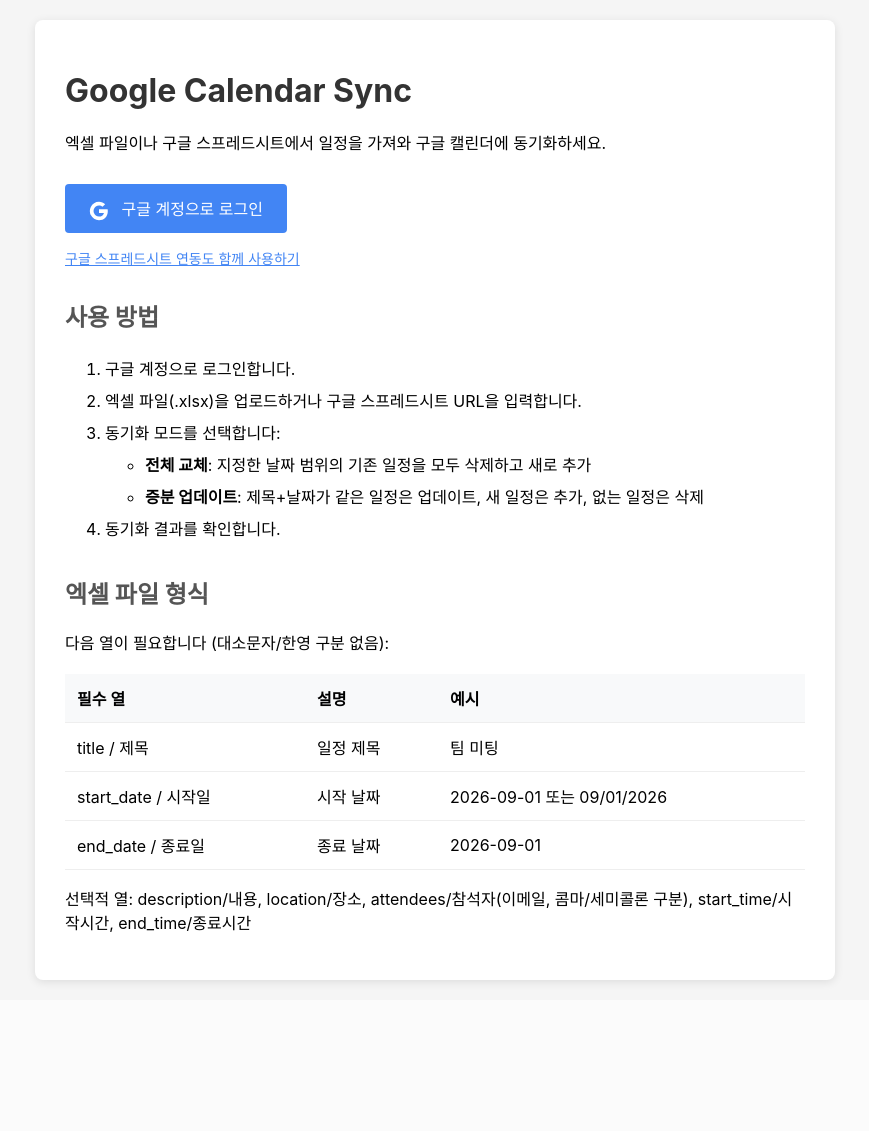
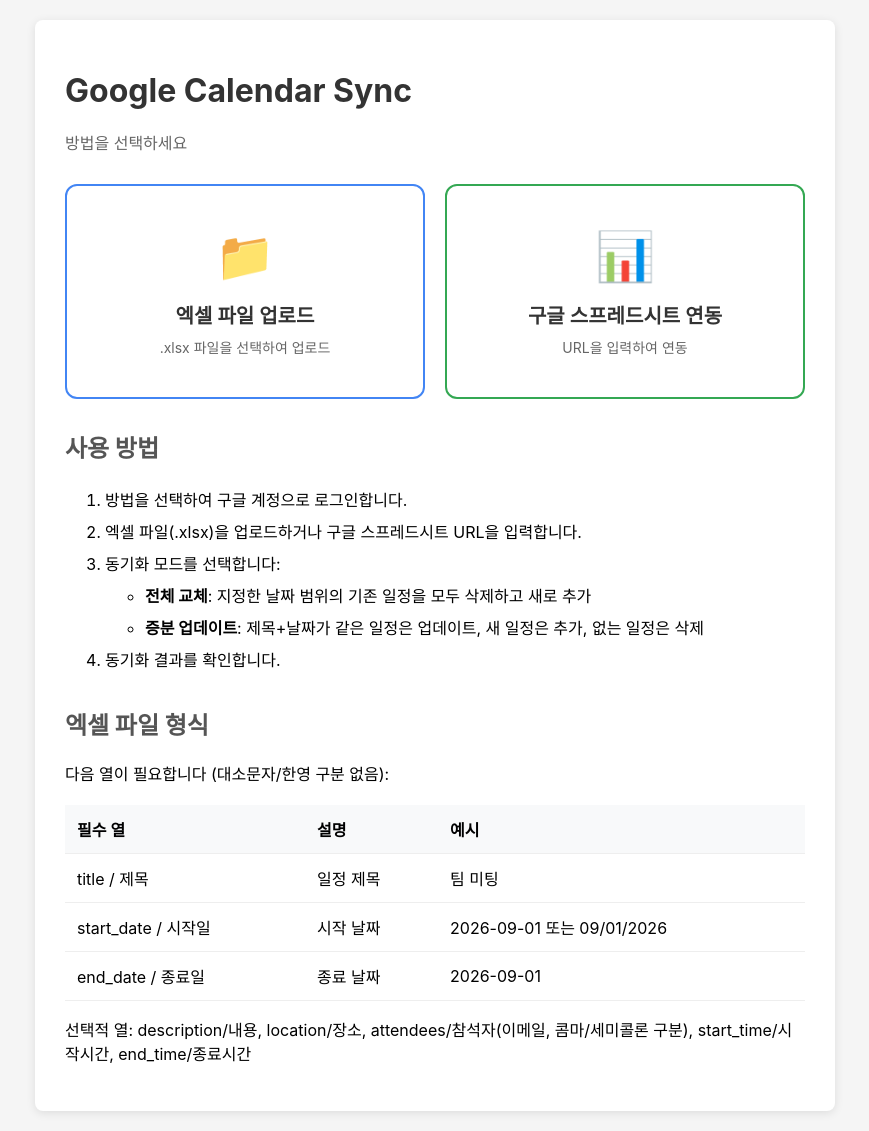
Before and after one commit to devforgekor/timetable, a FastAPI app: page /calendar/login in a window 1280 px wide. Shown: the whole page, without its empty margins (205-1074 px from the left). Before the commit the page ends 985 px from the top, so only its background shows below. Run offline with FastAPI, Linux system fonts and the light colour scheme.

Commit message:
Update login page: two big buttons for Excel/Sheets

```diff
--- a/calendar_sync/templates/login.html
+++ b/calendar_sync/templates/login.html
@@ -4,6 +4,7 @@
 
 {% block content %}
 <h1>Google Calendar Sync</h1>
+<p style="color: #666; margin-bottom: 30px;">방법을 선택하세요</p>
 
 {% if error %}
 <div class="error">
@@ -19,26 +20,28 @@
 </div>
 {% endif %}
 
-<p>엑셀 파일이나 구글 스프레드시트에서 일정을 가져와 구글 캘린더에 동기화하세요.</p>
+<!-- Two Big Buttons -->
+<div style="display: grid; grid-template-columns: 1fr 1fr; gap: 20px; margin-bottom: 30px;">
+    <a href="/calendar/auth/google/login" style="text-decoration: none;">
+        <div style="border: 2px solid #4285f4; border-radius: 12px; padding: 40px 20px; background: white; cursor: pointer; text-align: center; transition: all 0.2s;" onmouseover="this.style.background='#e8f0fe'" onmouseout="this.style.background='white'">
+            <div style="font-size: 48px; margin-bottom: 15px;">📁</div>
+            <div style="font-size: 20px; font-weight: 600; color: #333;">엑셀 파일 업로드</div>
+            <div style="font-size: 14px; color: #666; margin-top: 8px;">.xlsx 파일을 선택하여 업로드</div>
+        </div>
+    </a>
 
-<div style="margin-top: 30px;">
-    <a href="/calendar/auth/google/login" class="btn">
-        <svg width="20" height="20" style="vertical-align: middle; margin-right: 8px;" viewBox="0 0 24 24">
-            <path fill="#fff" d="M22.56 12.25c0-.78-.07-1.53-.2-2.25H12v4.26h5.92c-.26 1.37-1.04 2.53-2.21 3.31v2.77h3.57c2.08-1.92 3.28-4.74 3.28-8.09z"/>
-            <path fill="#fff" d="M12 23c2.97 0 5.46-.98 7.28-2.66l-3.57-2.77c-.98.66-2.23 1.06-3.71 1.06-2.86 0-5.29-1.93-6.16-4.53H2.18v2.84C3.99 20.53 7.7 23 12 23z"/>
-            <path fill="#fff" d="M5.84 14.09c-.22-.66-.35-1.36-.35-2.09s.13-1.43.35-2.09V7.07H2.18C1.43 8.55 1 10.22 1 12s.43 3.45 1.18 4.93l2.85-2.22.81-.62z"/>
-            <path fill="#fff" d="M12 5.38c1.62 0 3.06.56 4.21 1.64l3.15-3.15C17.45 2.09 14.97 1 12 1 7.7 1 3.99 3.47 2.18 7.07l3.66 2.84c.87-2.6 3.3-4.53 6.16-4.53z"/>
-        </svg>
-        구글 계정으로 로그인
+    <a href="/calendar/auth/google/login?sheets=true" style="text-decoration: none;">
+        <div style="border: 2px solid #34a853; border-radius: 12px; padding: 40px 20px; background: white; cursor: pointer; text-align: center; transition: all 0.2s;" onmouseover="this.style.background='#e6f4ea'" onmouseout="this.style.background='white'">
+            <div style="font-size: 48px; margin-bottom: 15px;">📊</div>
+            <div style="font-size: 20px; font-weight: 600; color: #333;">구글 스프레드시트 연동</div>
+            <div style="font-size: 14px; color: #666; margin-top: 8px;">URL을 입력하여 연동</div>
+        </div>
     </a>
-    <p style="margin-top: 15px; color: #666; font-size: 14px;">
-        <a href="/calendar/auth/google/login?sheets=true" style="color: #4285f4;">구글 스프레드시트 연동도 함께 사용하기</a>
-    </p>
 </div>
 
 <h2>사용 방법</h2>
 <ol style="line-height: 2;">
-    <li>구글 계정으로 로그인합니다.</li>
+    <li>방법을 선택하여 구글 계정으로 로그인합니다.</li>
     <li>엑셀 파일(.xlsx)을 업로드하거나 구글 스프레드시트 URL을 입력합니다.</li>
     <li>동기화 모드를 선택합니다:
         <ul>
```
